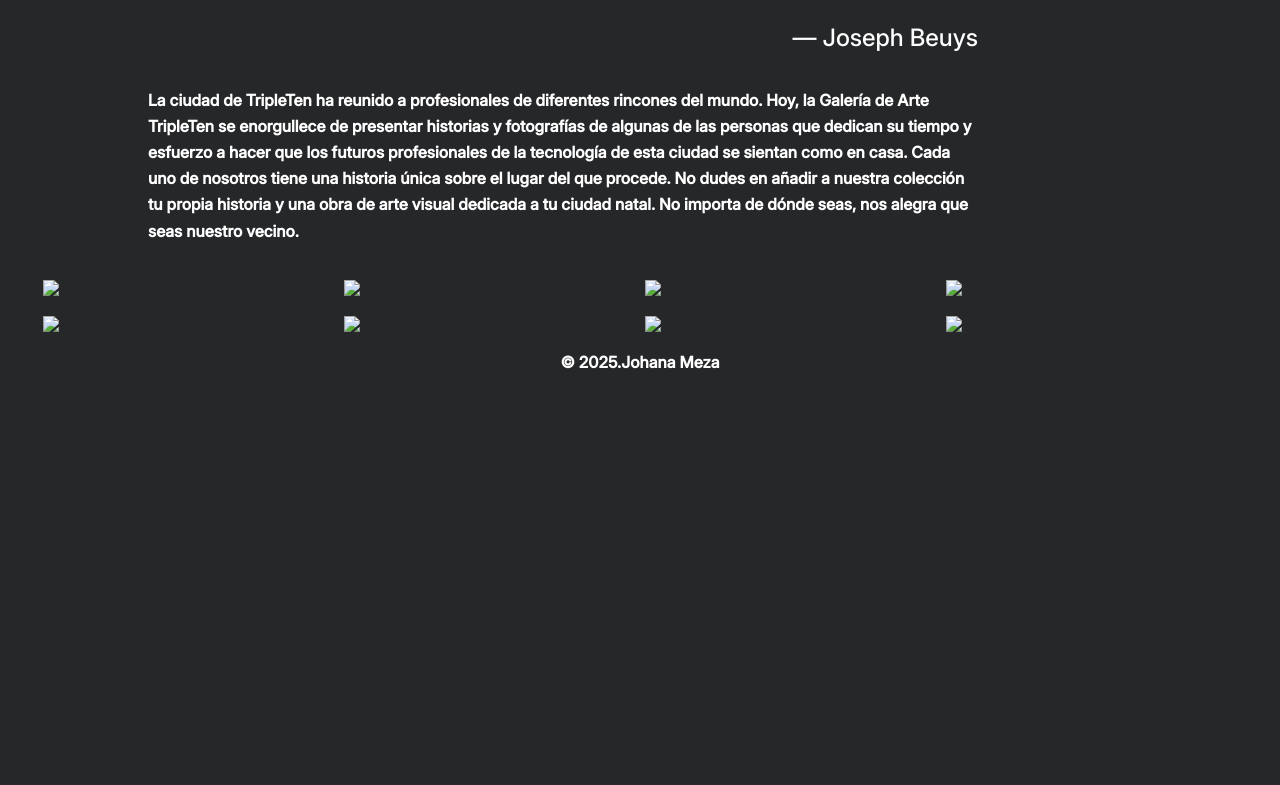
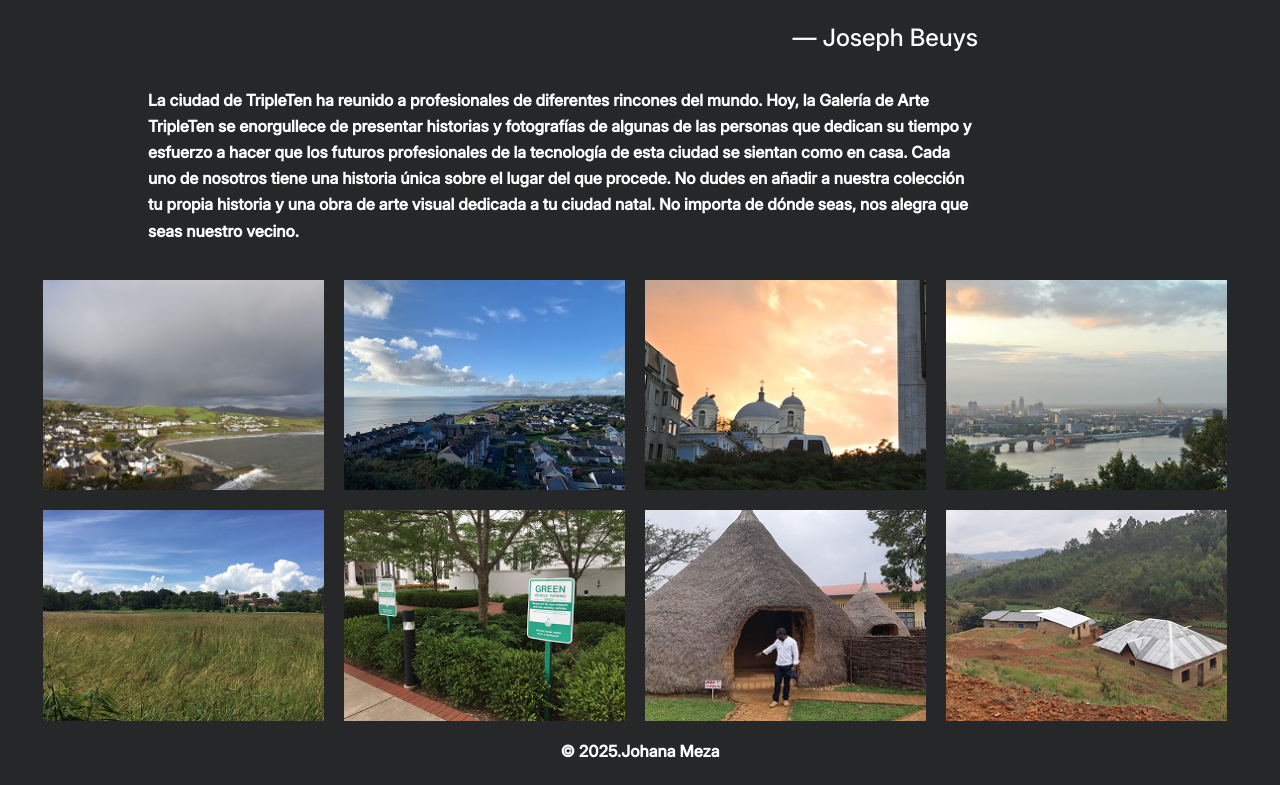
Before and after one commit to JohanaS/web_project_homeland, a plain HTML site: page index.html in a window 1280 px wide. Shown: the part 1601-2386 px from the top of the page. Before the commit the page ends 1997 px from the top, so only its background shows below. Drawn offline with Linux system fonts and the light colour scheme.

Commit message:
rename images

```diff
--- a/index.html
+++ b/index.html
@@ -51,14 +51,14 @@
       </section>
       <section>
         <div class="photo__grid">
-          <img class="photo__grid_01 photo__grid_size" src="./images/__item01.png">
-          <img class="photo__grid_02 photo__grid_size" src="./images/__item02.png">
-          <img class="photo__grid_03 photo__grid_size" src="./images/__item03.png">
-          <img class="photo__grid_04 photo__grid_size" src="./images/__item04.png">
-          <img class="photo__grid_05 photo__grid_size" src="./images/__item05.png">
-          <img class="photo__grid_06 photo__grid_size" src="./images/__item06.png">
-          <img class="photo__grid_07 photo__grid_size" src="./images/__item07.png">
-          <img class="photo__grid_08 photo__grid_size" src="./images/__item08.png">
+          <img class="photo__grid_01 photo__grid_size" src="./images/item-01.png">
+          <img class="photo__grid_02 photo__grid_size" src="./images/item-02.png">
+          <img class="photo__grid_03 photo__grid_size" src="./images/item-03.png">
+          <img class="photo__grid_04 photo__grid_size" src="./images/item-04.png">
+          <img class="photo__grid_05 photo__grid_size" src="./images/item-05.png">
+          <img class="photo__grid_06 photo__grid_size" src="./images/item-06.png">
+          <img class="photo__grid_07 photo__grid_size" src="./images/item-07.png">
+          <img class="photo__grid_08 photo__grid_size" src="./images/item-08.png">
         </div>
       </section>
     </main>
```
